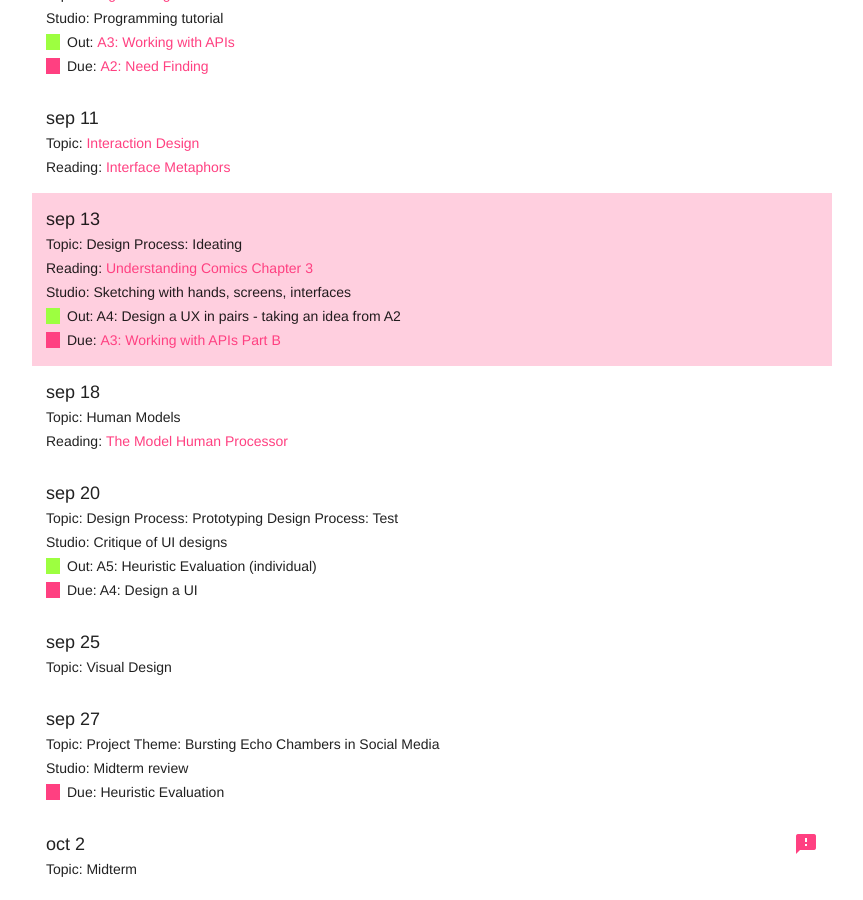
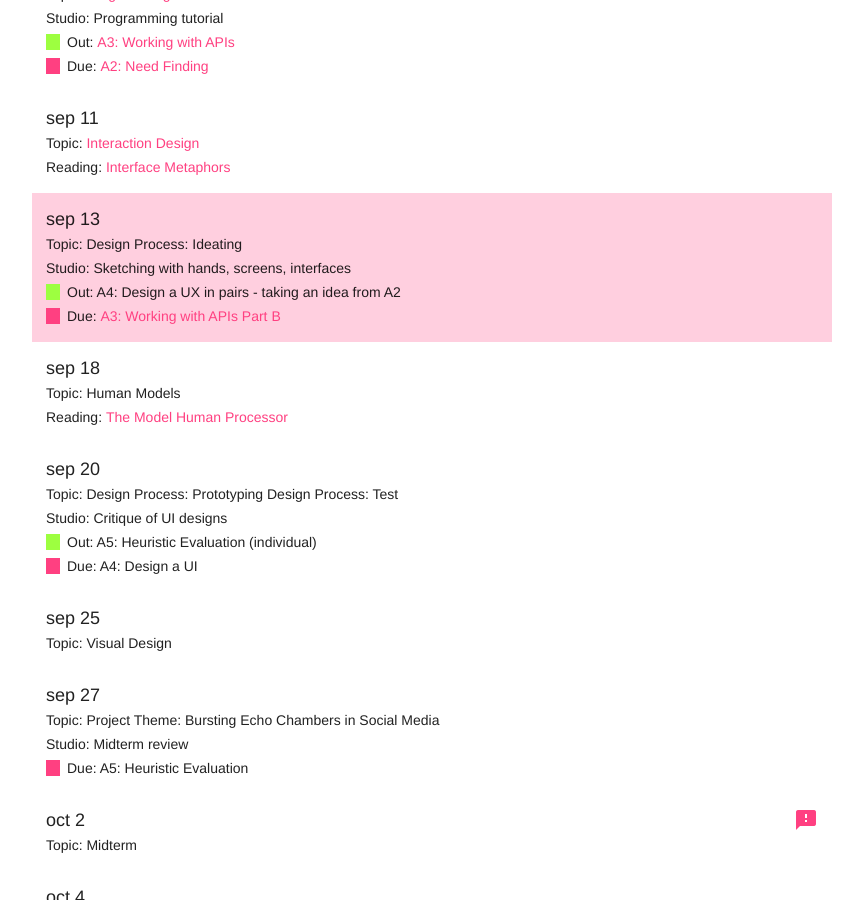
Before and after one commit to cs160-berkeley/website, a Jekyll site: the page built from schedule.md, in a window 1280 px wide and 900 px high, scrolled down 861 px. Shown: the whole window, without its empty margins (208-1071 px from the left). Built offline with Jekyll 4.4.1, drawn with Linux system fonts in a browser that asks for light colours.

Commit message:
no reading

```diff
--- a/_data/CS160Schedule.csv
+++ b/_data/CS160Schedule.csv
@@ -60,9 +60,10 @@ Break
 Social effects, social leveraging, tagging
 Crowd source work
 Agents, AI
-",T,,,"Understanding Comics Chapter 3,https://drive.google.com/open?id=0Bw5c_JsRiheEby1YNGFiUGRXa1E",A4: Design a UX in pairs - taking an idea from A2,"A3: Working with APIs Part B,https://drive.google.com/open?id=1zmvlGO5PD1oi0q1kFFE6l0wZOqwDeVw71w-t0LrFmIw
+",T,,,,A4: Design a UX in pairs - taking an idea from A2,"A3: Working with APIs Part B,https://drive.google.com/open?id=1zmvlGO5PD1oi0q1kFFE6l0wZOqwDeVw71w-t0LrFmIw
 ","Sketching with hands, screens, interfaces","Sketching with hands, screens, interfaces","Working-through-task-centered-design
-AboutFaceChap6,https://drive.google.com/open?id=0Bw5c_JsRiheEMUFaOERvV3hKZm8"
+AboutFaceChap6,https://drive.google.com/open?id=0Bw5c_JsRiheEMUFaOERvV3hKZm8
+Understanding Comics Chapter 3,https://drive.google.com/open?id=0Bw5c_JsRiheEby1YNGFiUGRXa1E"
 5M,18-Sep,Human Models,"Human Models (Eric's slides 16-08)
 Human Information Processing
 Fitts' Law--in class exercise of Fitts' Law
@@ -97,7 +98,7 @@ Mid-course check-in",,,, ,,,,,
   Echo Chambers
 Working in teams
 Break
-What to expect on the midterm",,,,,,Heuristic Evaluation,Midterm review,Midterm review,"DiversePoliticalOpinions
+What to expect on the midterm",,,,,,A5: Heuristic Evaluation,Midterm review,Midterm review,"DiversePoliticalOpinions
 [Landay] Working in teams
 [Landay] Tips for Working Successfully in a Group"
 7M,2-Oct,Midterm,Midterm,,T,, ,,,,,
--- a/_data/schedule.yaml
+++ b/_data/schedule.yaml
@@ -121,9 +121,6 @@
     Crowd source work
     Agents, AI
   Active: T
-  Reading:
-  - name: Understanding Comics Chapter 3
-    link: https://drive.google.com/open?id=0Bw5c_JsRiheEby1YNGFiUGRXa1E
   Assign: 'A4: Design a UX in pairs - taking an idea from A2'
   Due:
     name: 'A3: Working with APIs Part B'
@@ -133,6 +130,7 @@
   Notes: |-
     Working-through-task-centered-design
     AboutFaceChap6,https://drive.google.com/open?id=0Bw5c_JsRiheEMUFaOERvV3hKZm8
+    Understanding Comics Chapter 3,https://drive.google.com/open?id=0Bw5c_JsRiheEby1YNGFiUGRXa1E
 - Class: 5M
   Date: 2017 Sep 18
   WebsiteLabel: Human Models
@@ -168,7 +166,7 @@
     Working in teams
     Break
     What to expect on the midterm
-  Due: Heuristic Evaluation
+  Due: 'A5: Heuristic Evaluation'
   StudioWebSiteLabel: Midterm review
   Studio: Midterm review
   Notes: |-
```
